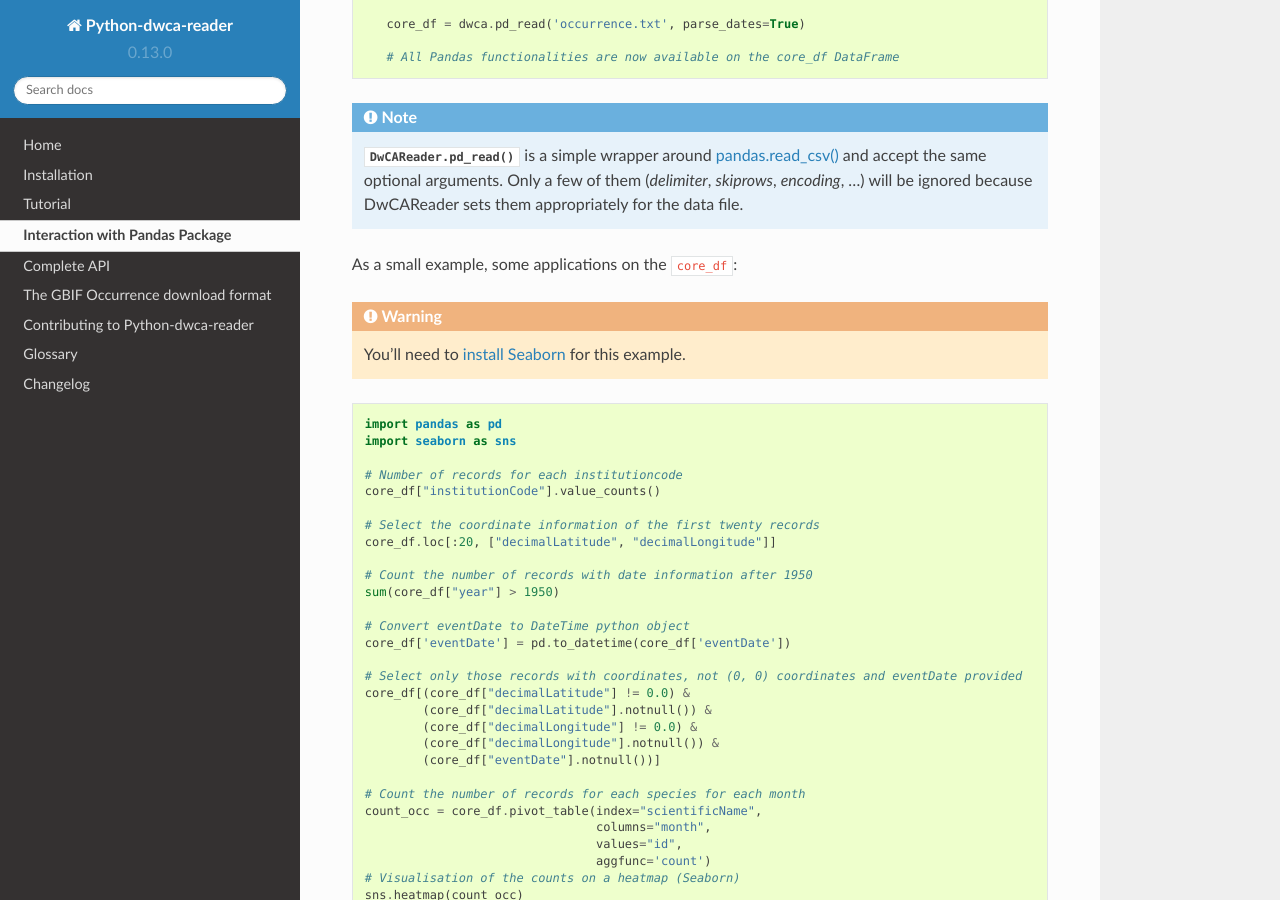
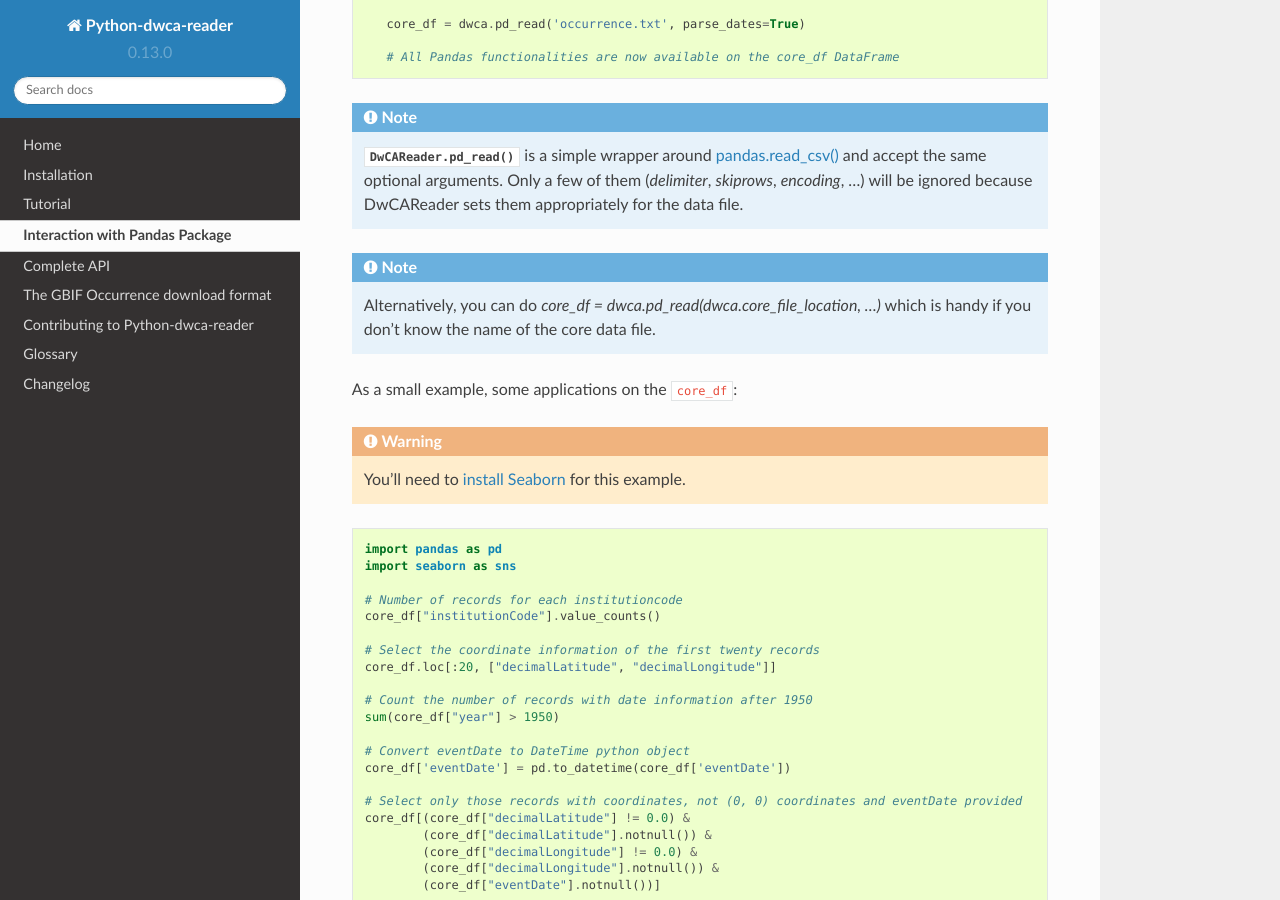
Before and after one commit to BelgianBiodiversityPlatform/python-dwca-reader, a Sphinx documentation site: the page built from doc/pandas_tutorial.rst, in a window 1280 px wide and 900 px high, scrolled down 487 px. Built offline with Sphinx 7.4.7 and the Read the Docs theme 2.0.0, drawn with Linux system fonts in a browser that asks for light colours.

Commit message:
New core_file_location property. Fix #72.

```diff
--- a/CHANGES.txt
+++ b/CHANGES.txt
@@ -1,3 +1,8 @@
+Current
+-------
+
+- API new: DwCAReader.core_file_location
+
 v0.13.0 (2017-12-01)
 --------------------
 
--- a/doc/pandas_tutorial.rst
+++ b/doc/pandas_tutorial.rst
@@ -27,6 +27,11 @@
     `pandas.read_csv() <https://pandas.pydata.org/pandas-docs/stable/generated/pandas.read_csv.html>`_ and accept the same
     optional arguments. Only a few of them (`delimiter`, `skiprows`, `encoding`, ...) will be ignored because DwCAReader
     sets them appropriately for the data file.
+
+.. note::
+
+    Alternatively, you can do `core_df = dwca.pd_read(dwca.core_file_location, ...)` which is handy if you don't know
+    the name of the core data file.
 
 As a small example, some applications on the ``core_df``:
 
```
Also changed, not shown: 2 other files.
